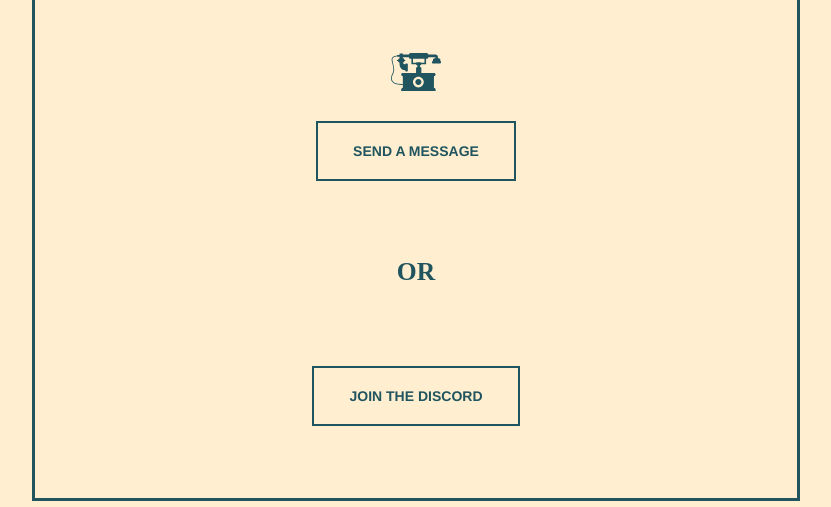
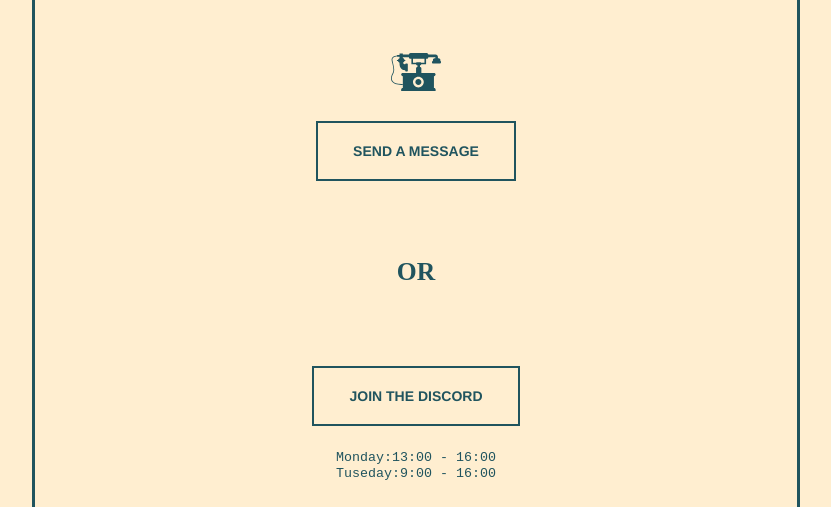
Before and after one commit to Chair-Jordan/Chair-jordan.github.io, a plain HTML site: page contactus.html in a window 1280 px wide. Shown: the part 293-800 px from the top of the page, without its empty margins (224-1055 px from the left). Drawn offline with nearby package versions, Linux system fonts and the light colour scheme.

Commit message:
Update contactus.html

```diff
--- a/contactus.html
+++ b/contactus.html
@@ -72,6 +72,8 @@
           <div class="submit">
             <a href="https://discord.gg/gan9cURs"><input type="submit" value="join the discord" id="form_button" /></a>
           </div>
+          <br>
+          <div><h3 style="font-size:smaller; color:#20545e; font-family: monospace;">Monday:13:00 - 16:00 <br> Tuseday:9:00 - 16:00</h3></div>
         </center>
         <br><br><br>
       </div><!-- // End #container -->
```
